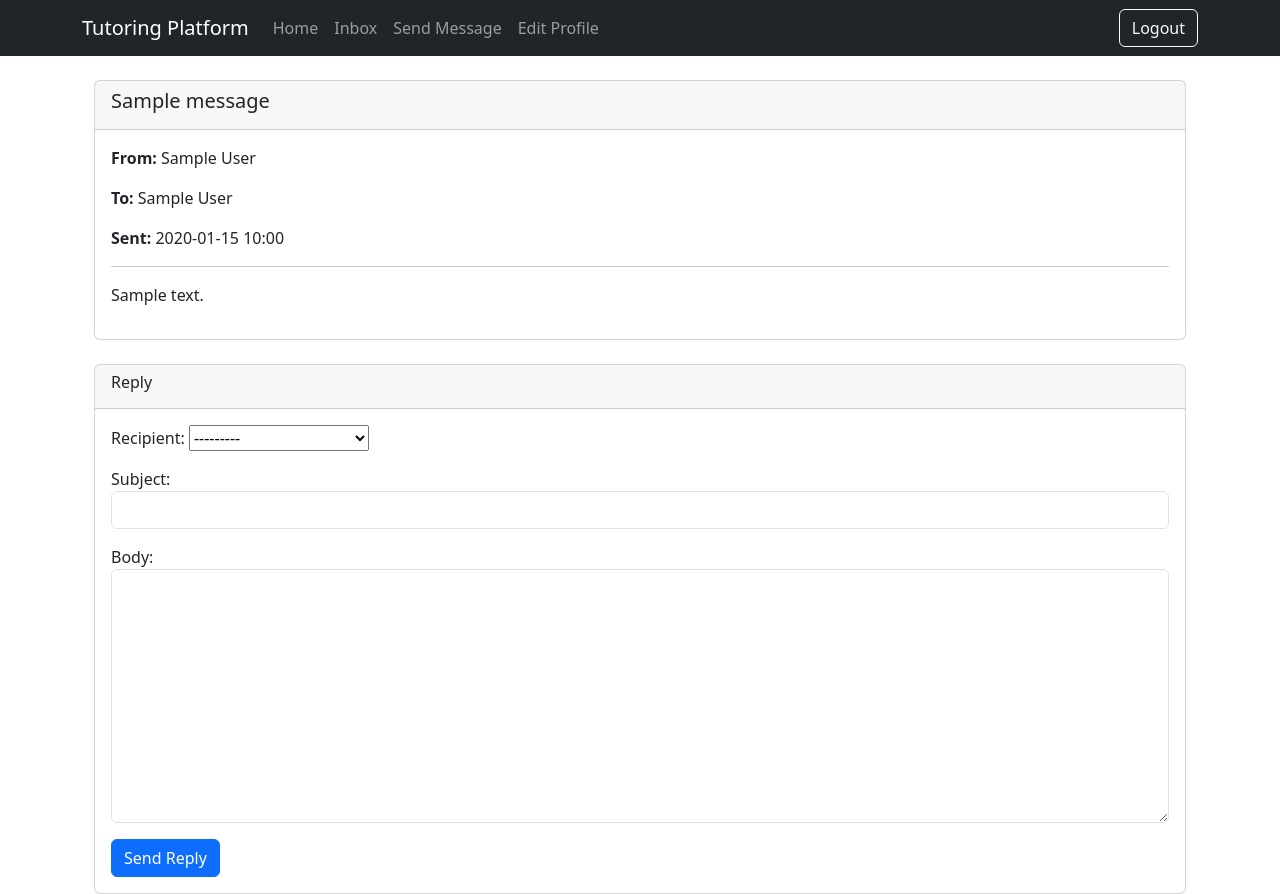
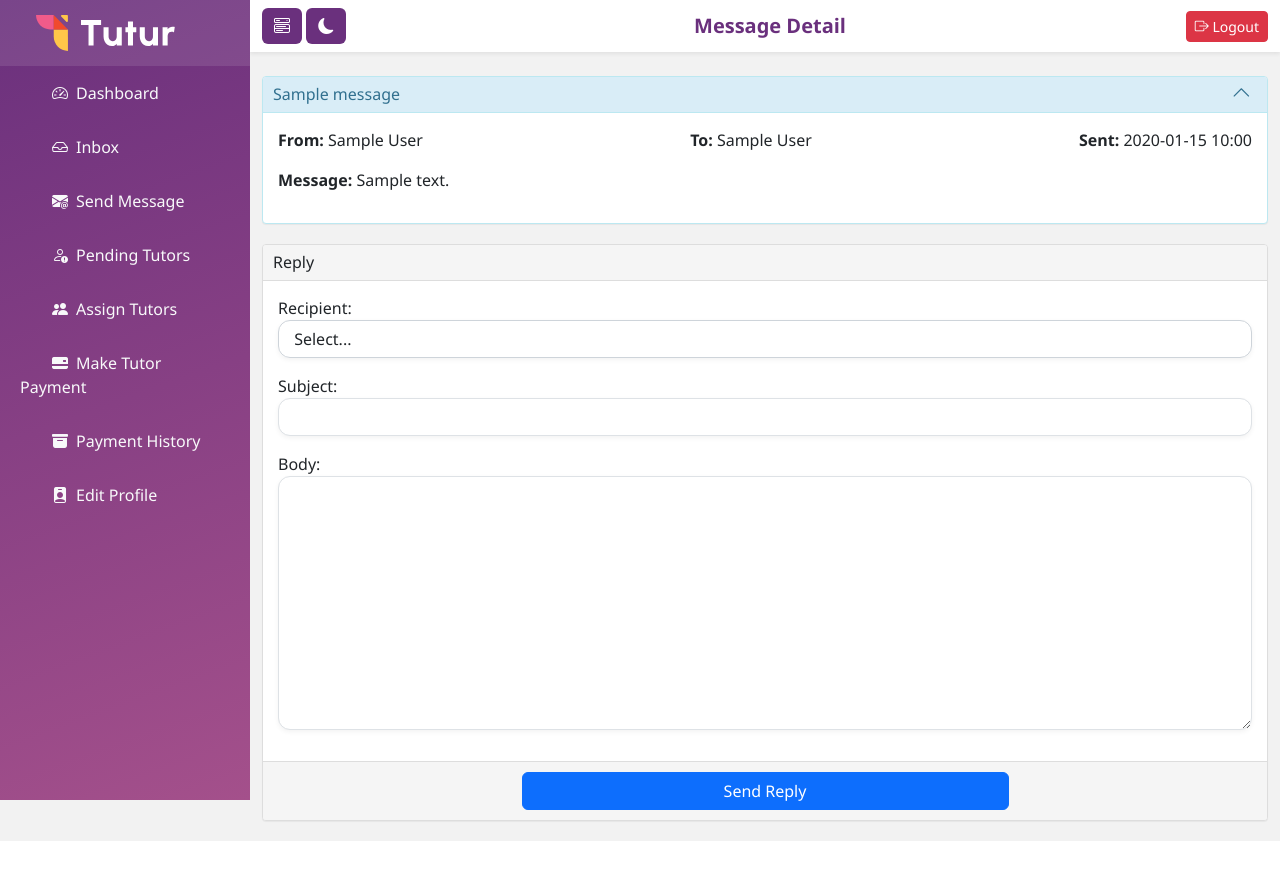
Before and after one commit to HekmatHyper/tutor1, a Django app: page /messages/1/ in a window 1280 px wide. After the commit the page ends 841 px from the top, so only its background shows below. Run offline with Django 5.2, Linux system fonts and the light colour scheme; a user stored in the database is signed in; tables that the repository leaves empty hold one stand-in row (values such as "Sample post"); some libraries are stand-ins or nearby versions.

Commit message:
Detail Page Complete.

```diff
--- a/core/templates/dashboard_base.html
+++ b/core/templates/dashboard_base.html
@@ -49,7 +49,7 @@
     <a href="{% url 'dashboard' %}"><i class="bi bi-speedometer2 me-2"></i>Dashboard</a>
     <a href="{% url 'inbox' %}"><i class="bi  bi-inbox me-2"></i>Inbox</a>
     <a href="{% url 'send_message' %}"><i class="bi bi-envelope-at-fill me-2"></i>Send Message</a>
-    <a href="{% url 'inbox' %}"><i class="bi bi-person-exclamation me-2"></i>Pending Tutors </a>
+    <a href="{% url 'pending_tutors' %}"><i class="bi bi-person-exclamation me-2"></i>Pending Tutors </a>
     <a href="{% url 'assign_tutor' %}"><i class="bi bi-people-fill me-2"></i>Assign Tutors</a>
     <a href="{% url 'make_payment' %}"><i class="bi bi-credit-card-2-back-fill me-2"></i>Make Tutor Payment</a>
     <a href="{% url 'payment_history' %}"><i class="bi bi-archive-fill me-2"></i>Payment History </a>
@@ -84,9 +84,7 @@
       </div>
     </nav>
     <!--content   -->
-    <div class="container mt-4">
       {% block content %}{% endblock %}
-    </div>
     <!--  -->
   </div>
 
--- a/core/templates/messages/detail.html
+++ b/core/templates/messages/detail.html
@@ -1,33 +1,73 @@
-{% extends 'base.html' %}
+{% extends 'dashboard_base.html' %}
 
 {% block title %}Message Detail{% endblock %}
-
+{% block PageH1 %}Message Detail{% endblock %}
+{% block extra_head %}
+<link href="https://cdn.jsdelivr.net/npm/select2@4.1.0-rc.0/dist/css/select2.min.css" rel="stylesheet" />
+{% endblock %}
 {% block content %}
 <div class="container mt-4">
-  <div class="card">
-    <div class="card-header">
-      <h5>{{ msg.subject }}</h5>
+
+  <div class="panel panel-info">
+    <div class="panel-heading" data-bs-toggle="collapse" data-bs-target="#panelInfo">
+      <h3 class="panel-title">{{ msg.subject }}</h3>
+      <i class="bi bi-chevron-up panel-collapse-btn"></i>
     </div>
-    <div class="card-body">
+    <div id="panelInfo" class="collapse show">
+      <div class="panel-body">
+        <div class="d-flex justify-content-between">
           <p><strong>From:</strong> {{ msg.sender.full_name }}</p>
           <p><strong>To:</strong> {{ msg.recipient.full_name }}</p>
           <p><strong>Sent:</strong> {{ msg.timestamp|date:"Y-m-d H:i" }}</p>
-      <hr>
-      <p>{{ msg.body|linebreaks }}</p>
+        </div>
+        <p class="break-anywhere"><strong>Message:</strong> {{ msg.body }}</p>
+      </div>
     </div>
   </div>
 
-  <div class="card mt-4">
-    <div class="card-header">
-      <h6>Reply</h6>
-    </div>
-    <div class="card-body">
   <form method="post">
     {% csrf_token %}
+    <div class="panel">
+      <div class="panel-heading">
+        <h5 class="panel-title">Reply</h5>
+      </div>
+      <div class="panel-body">
         {{ form.as_p }}
-        <button type="submit" class="btn btn-primary">Send Reply</button>
-      </form>
+      </div>
+      <div class="panel-footer text-center gap-2 mx-auto">
+        <div class="d-grid gap-2 col-6 mx-auto">
+          <button class="btn btn-primary" type="submit">Send Reply</button>
         </div>
       </div>
+  </form>
+
+
+
+
+
+
 </div>
 {% endblock %}
+
+
+{% block extra_script %}
+<script src="https://cdn.jsdelivr.net/npm/select2@4.1.0-rc.0/dist/js/select2.min.js"></script>
+<script>
+  document.addEventListener('DOMContentLoaded', function () {
+    const collapseButtons = document.querySelectorAll('.panel-heading');
+    collapseButtons.forEach(button => {
+      button.addEventListener('click', function () {
+        const icon = this.querySelector('.panel-collapse-btn');
+        icon.classList.toggle('collapsed');
+      });
+    });
+  });
+  document.addEventListener("DOMContentLoaded", function () {
+    $('#id_recipient').select2({
+      width: '100%',
+      theme: 'bootstrap-5',
+      placeholder: "Select..."
+    });
+  });
+</script>
+{% endblock %}
--- a/static/dashboard/css/style.css
+++ b/static/dashboard/css/style.css
@@ -309,3 +309,18 @@
        background-color: var(--dark-bg);
        color: var(--text-light);
   }
+
+    .panel-collapse-btn {
+      transition: transform 0.3s ease;
+      font-size: 1.2rem;
+      margin-right: 1rem;
+      margin-top: 0.1rem;
+    }
+
+    .panel-collapse-btn.collapsed {
+      transform: rotate(-180deg);
+    }
+  .break-anywhere {
+    line-break: anywhere;
+    word-break: break-word;
+  }
```
Also changed, not shown: core/templates/dashboard_admin.html (+4 -4 lines). Lines whose indentation alone changed are shown as unchanged.
